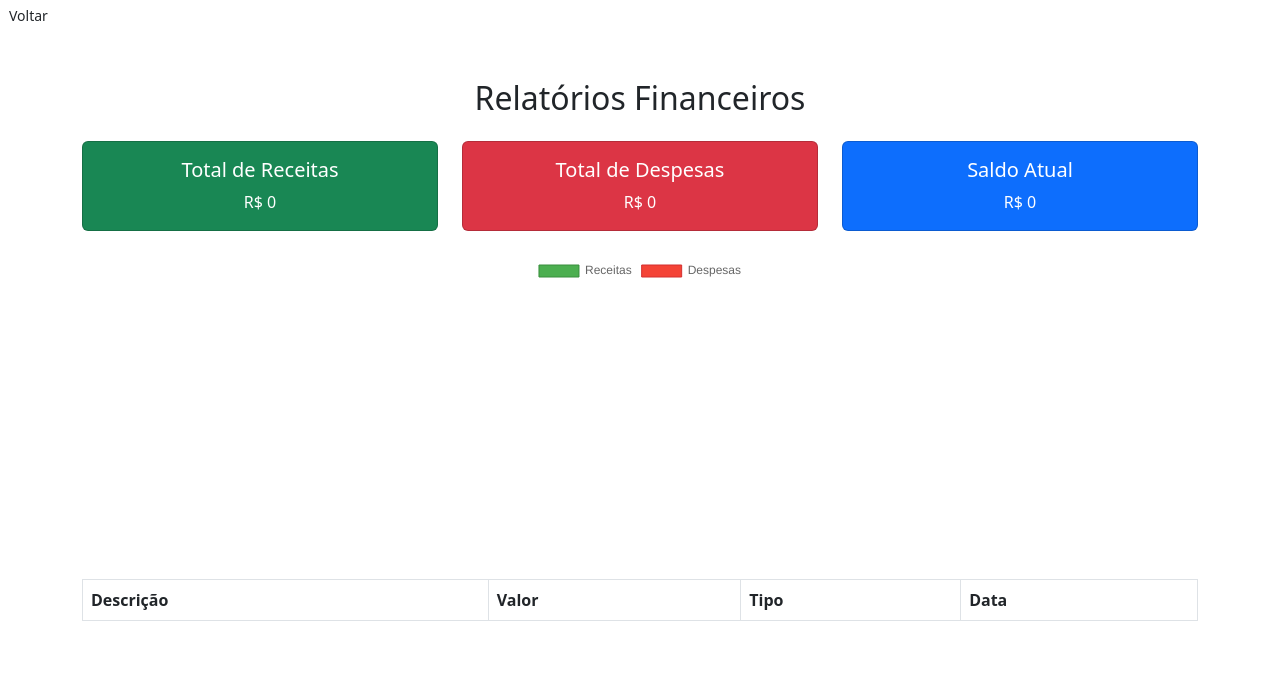
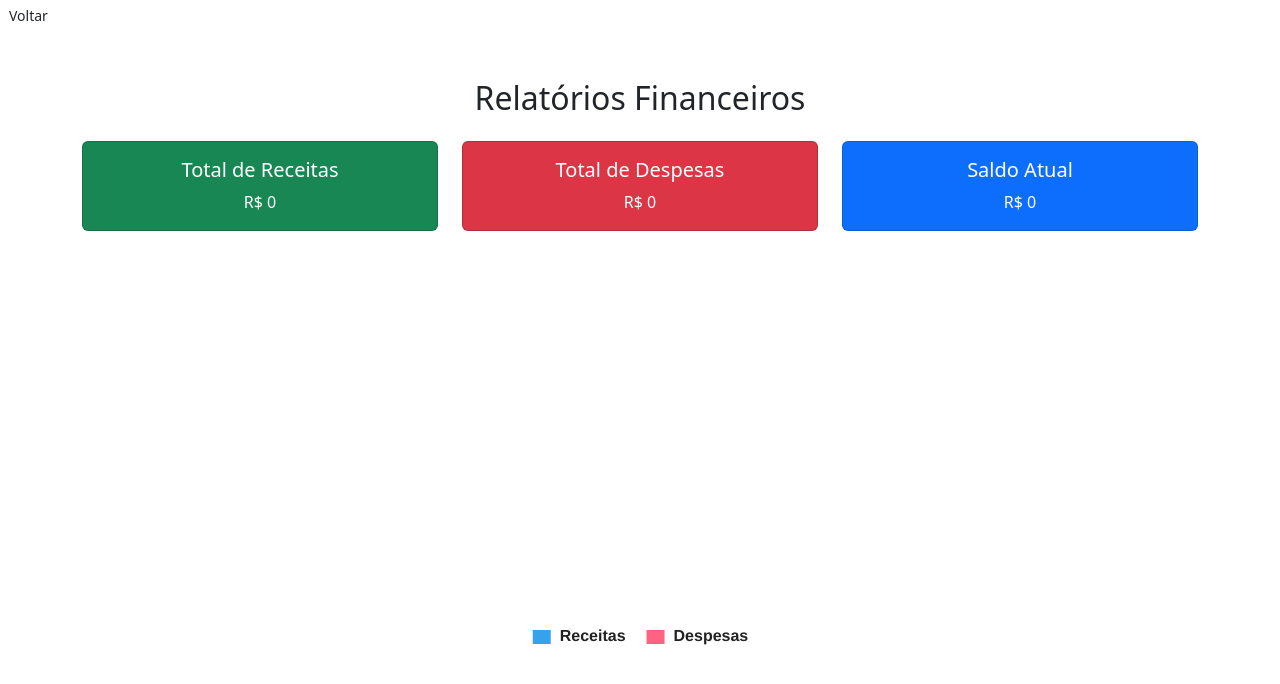
Before and after one commit to Mptp2000/finance-web-app, a Flask app: page /relatorios in a window 1280 px wide. Shown: the top 684 px of the page. Run offline with Flask 3, Linux system fonts and the light colour scheme; a user stored in the database is signed in; data comes from the database, SQL or seed files in the repository; lists and menus that the app fills with data are empty; parts of the project's set-up code (start-up, migrations or seed data) failed here and were passed over.

```diff
--- a/templates/relatorios.html
+++ b/templates/relatorios.html
@@ -2,7 +2,7 @@
 
 {% block content %}
 <div>
-    <a href="{{ url_for('dashboard') }}" class="btn  btn-sm">Voltar</a>
+    <a href="{{ url_for('dashboard') }}" class="btn btn-sm">Voltar</a>
 </div>
 <div class="container mt-5">
     <h2 class="text-center mb-4">Relatórios Financeiros</h2>
@@ -39,78 +39,75 @@
     <div class="row mb-4 justify-content-center">
         <div class="col-md-6">
             <div class="chart-container">
-                <canvas id="pieChart" width="400" height="400"></canvas>
+                <canvas id="pieChart"></canvas>
             </div>
         </div>
     </div>
 
-    <!-- Tabela de Despesas -->
-    <div class="table-responsive">
-        <table class="table table-bordered">
-            <thead>
-                <tr>
-                    <th>Descrição</th>
-                    <th>Valor</th>
-                    <th>Tipo</th>
-                    <th>Data</th>
-                </tr>
-            </thead>
-            <tbody>
-                {% for expense in expenses %}
-                <tr>
-                    <td>{{ expense.description }}</td>
-                    <td>R$ {{ expense.amount }}</td>
-                    <td>{{'Despesa' if expense.type == 'expense' else 'Receita' }}</td>
-                    <td>{{ expense.date }}</td>
-                </tr>
-                {% endfor %}
-            </tbody>
-        </table>
-    </div>
-</div>
+
+<!-- Importando a biblioteca Chart.js -->
+<script src="https://cdn.jsdelivr.net/npm/chart.js"></script>
 
 <!-- Script do Chart.js -->
-<script src="https://cdn.jsdelivr.net/npm/chart.js"></script>
+
 <script>
-    document.addEventListener('DOMContentLoaded', function () {
-        var ctx = document.getElementById('pieChart').getContext('2d');
-        var myChart = new Chart(ctx, {
-            type: 'pie',
+    document.addEventListener("DOMContentLoaded", function () {
+        var canvas = document.getElementById("pieChart");
+
+        if (!canvas) {
+            console.error("Erro: Elemento canvas não encontrado!");
+            return;
+        }
+
+        var ctx = canvas.getContext("2d");
+
+        // Convertendo valores para números e garantindo que não sejam NaN
+        var receitas = Number("{{ total_income | default(0) }}") || 0;
+        var despesas = Number("{{ total_expense | default(0) }}") || 0;
+
+        console.log("Receitas:", receitas, "Despesas:", despesas);
+
+        var chart = new Chart(ctx, {
+            type: "pie",
             data: {
-                labels: ['Receitas', 'Despesas'],
+                labels: ["Receitas", "Despesas"],
                 datasets: [{
-                    data: [{{ total_income }}, {{ total_expense }}],
-                    backgroundColor: ['#4CAF50', '#F44336'],
-                    borderColor: ['#388E3C', '#D32F2F'],
-                    borderWidth: 1
+                    data: [receitas, despesas],
+                    backgroundColor: ["#36A2EB", "#FF6384"],
                 }]
             },
             options: {
-                responsive: true,  // Gráfico vai redimensionar conforme a tela
-                maintainAspectRatio: false,  // Permite que o gráfico tenha altura controlada
+                responsive: true,
+                maintainAspectRatio: false,
                 plugins: {
-                    tooltip: {
-                        callbacks: {
-                            label: function (tooltipItem) {
-                                return 'R$ ' + tooltipItem.raw.toFixed(2);
-                            }
+                    legend: {
+                        display: true,
+                        position: 'bottom',
+                        labels: {
+                            font: {
+                                size: 16, /* Aumentando tamanho da fonte */
+                                weight: 'bold' /* Deixando em negrito */
+                            },
+                            color: "#222", /* Cor escura para melhor contraste */
+                            padding: 20, /* Espaçamento entre os itens da legenda */
+                            boxWidth: 20, /* Tamanho do quadrado de cor na legenda */
                         }
-                    },
-                    legend: {
-                        position: 'top',  // Posição da legenda
                     }
                 }
             }
         });
+
+        console.log("Gráfico carregado com sucesso!");
     });
 </script>
 
 <!-- Estilização para o gráfico -->
 <style>
     .chart-container {
-        position: relative;
+        position:relative;
         width: 100%;
-        height: 300px;
+        max-width: 400px;
+        height: 400px;
         margin: auto;
     }
 </style>
```
